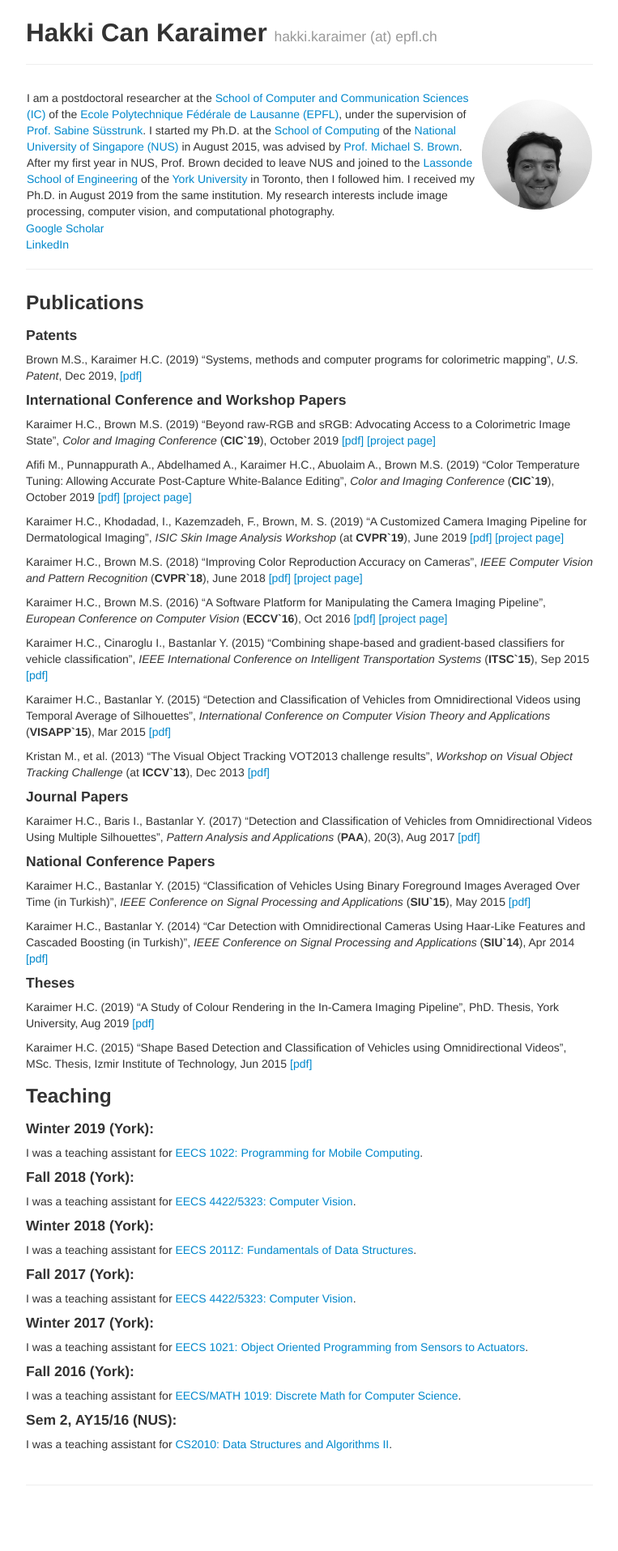
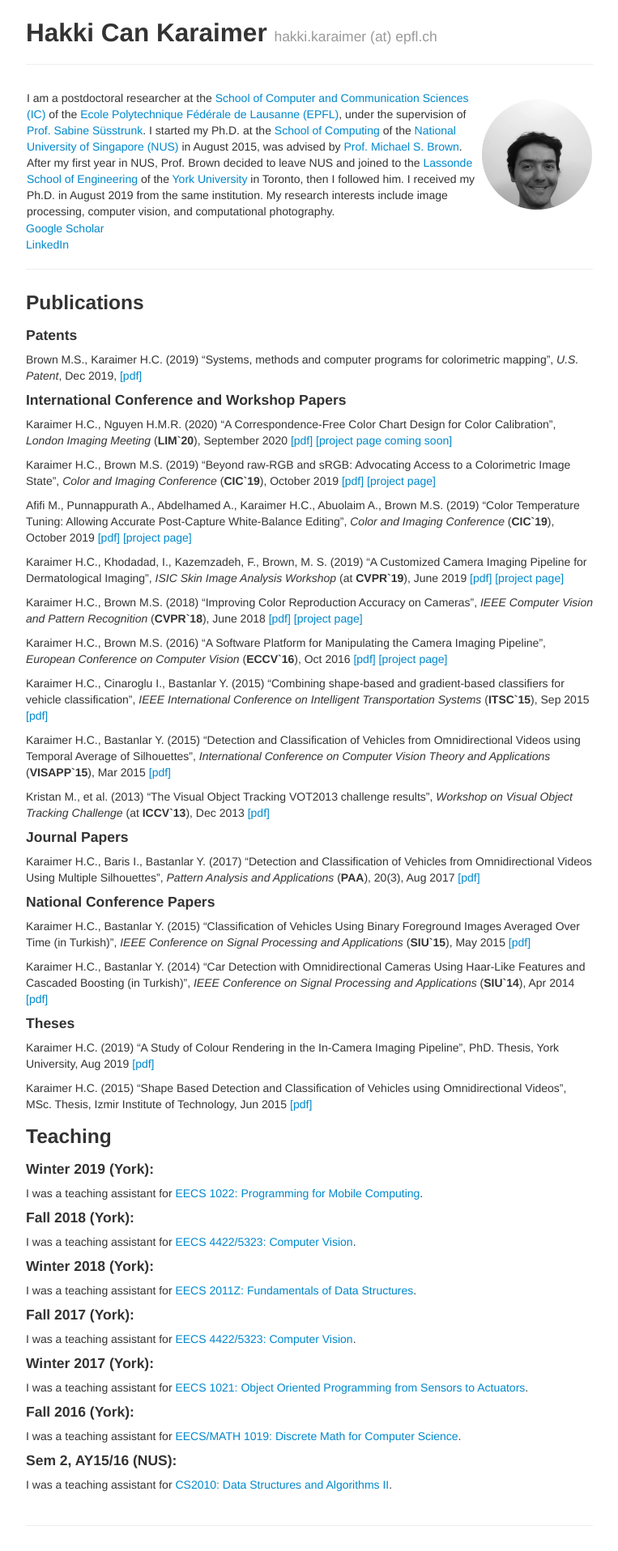
Before and after one commit to karaimer/karaimer.github.io, a Jekyll site: the page built from index.md, in a window 1280 px wide. Shown: the whole page at 81% size, without its empty margins (258-1021 px from the left). Built offline with Jekyll 4.4.1, drawn with Linux system fonts in a browser that asks for light colours; before the commit the page ends 1866 px from its top, so only the background shows below that.

Commit message:
Update index.md

```diff
--- a/index.md
+++ b/index.md
@@ -22,6 +22,7 @@ author: Hakki Can Karaimer
 Brown M.S., Karaimer H.C.  (2019) "Systems, methods and computer programs for colorimetric mapping", *U.S. Patent*, Dec 2019, [[pdf]](https://patentimages.storage.googleapis.com/49/d2/e4/8e048c23fc8ff6/US20190373232A1.pdf)
 
 #### International Conference and Workshop Papers
+Karaimer H.C., Nguyen H.M.R.  (2020) "A Correspondence-Free Color Chart Design for Color Calibration", *London Imaging Meeting* (**LIM`20**),  September 2020 [[pdf]](/paper/color_pattern_LIM19_CR.pdf) [[project page coming soon]](https://karaimer.github.io/color-pattern/)
 
 Karaimer H.C., Brown M.S.  (2019) "Beyond raw-RGB and sRGB: Advocating Access to a Colorimetric Image State", *Color and Imaging Conference* (**CIC`19**),  October 2019 [[pdf]](/paper/Karaimer_Brown_CIC19.pdf) [[project page]](https://karaimer.github.io/beyond-rawRGB-sRGB/)
 
```
